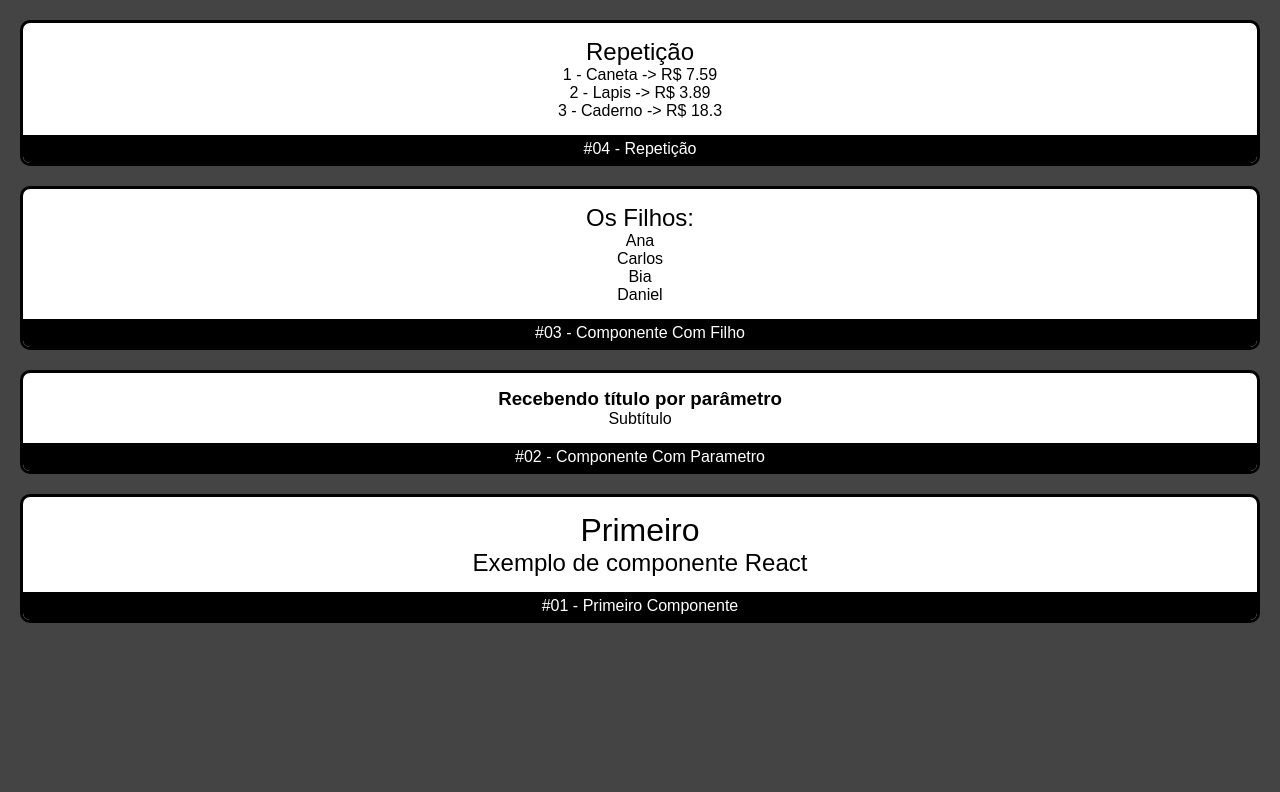
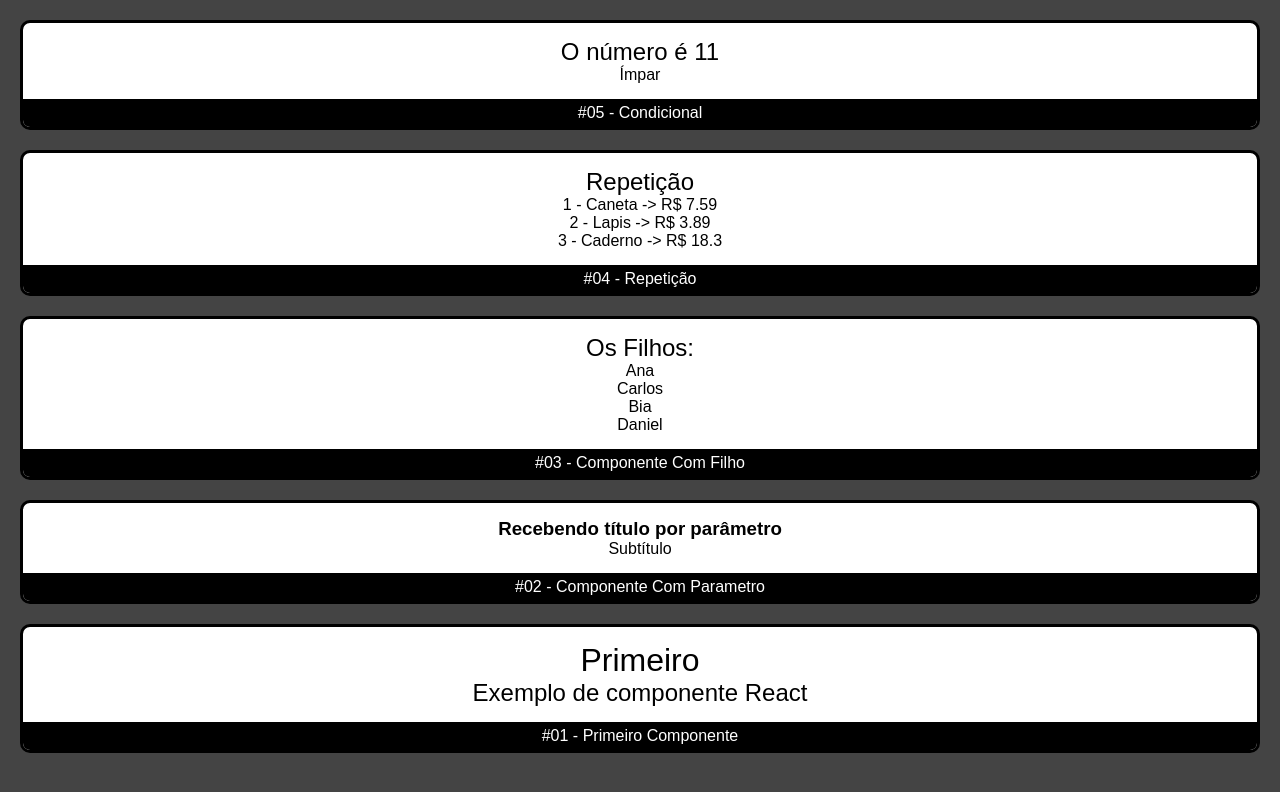
Before and after one commit to taisso/fundamentos-react, a React (Create React App) app: page / in a window 1280 px wide. Shown: the top 792 px of the page. Built offline with nearby package versions, Linux system fonts and the light colour scheme.

Commit message:
feat: creat condition

```diff
--- a/src/App.tsx
+++ b/src/App.tsx
@@ -3,10 +3,14 @@ import ComParametro from "./components/ComParametro";
 import ComFilho from "./components/ComFilho";
 import Card from "./components/layout/Card";
 import Repeticao from "./components/Repeticao";
+import Condicional from "./components/Condicional";
 
 function App() {
   return (
     <div className="App">
+       <Card titulo="#05 - Condicional">
+        <Condicional numero={11}/>
+      </Card>
       <Card titulo="#04 - Repetição">
         <Repeticao/>
       </Card>
--- a/src/components/ComFilho.tsx
+++ b/src/components/ComFilho.tsx
@@ -1,10 +1,8 @@
-import { FC } from "react";
-
 type PropsType = {
   children: React.ReactNode;
 };
 
-const ComFilho: FC<PropsType> = (props) => {
+const ComFilho = (props: PropsType) => {
   return (
     <div>
       <h2>Os Filhos:</h2>
--- /dev/null
+++ b/src/components/Condicional.tsx
@@ -0,0 +1,23 @@
+import { FC } from "react";
+// import If from "./If";
+
+type PropsType = {
+  numero: number;
+};
+
+const Condicional: FC<PropsType> = (props) => {
+  return (
+    <div>
+      <h2>O número é {props.numero}</h2>
+      {/* <If test={props.numero % 2 === 0}>
+        <span>Par</span>
+      </If>
+      <If test={props.numero % 2 === 1}>
+        <span>Ímpar</span>
+      </If> */}
+      {props.numero % 2 === 0 ? <span>Par</span> : <span>Ímpar</span>}
+    </div>
+  );
+};
+
+export default Condicional;
--- /dev/null
+++ b/src/components/If.tsx
@@ -0,0 +1,11 @@
+type PropsType = {
+  children: React.ReactNode;
+  test: boolean
+};
+
+export default function If(props: PropsType) {
+  if (props.test) {
+    return props.children as JSX.Element;
+  }
+  return <></>;
+}
```
